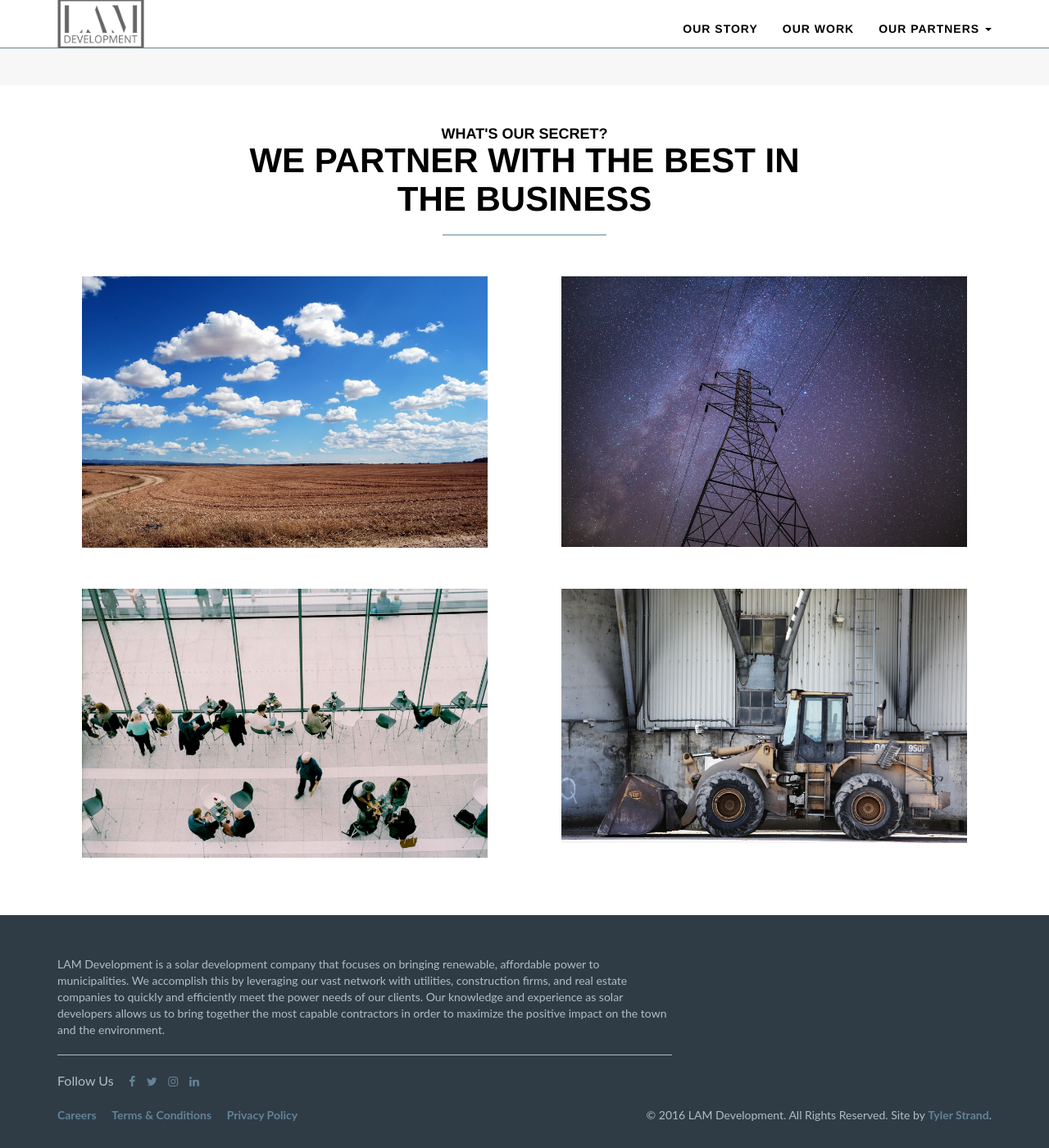
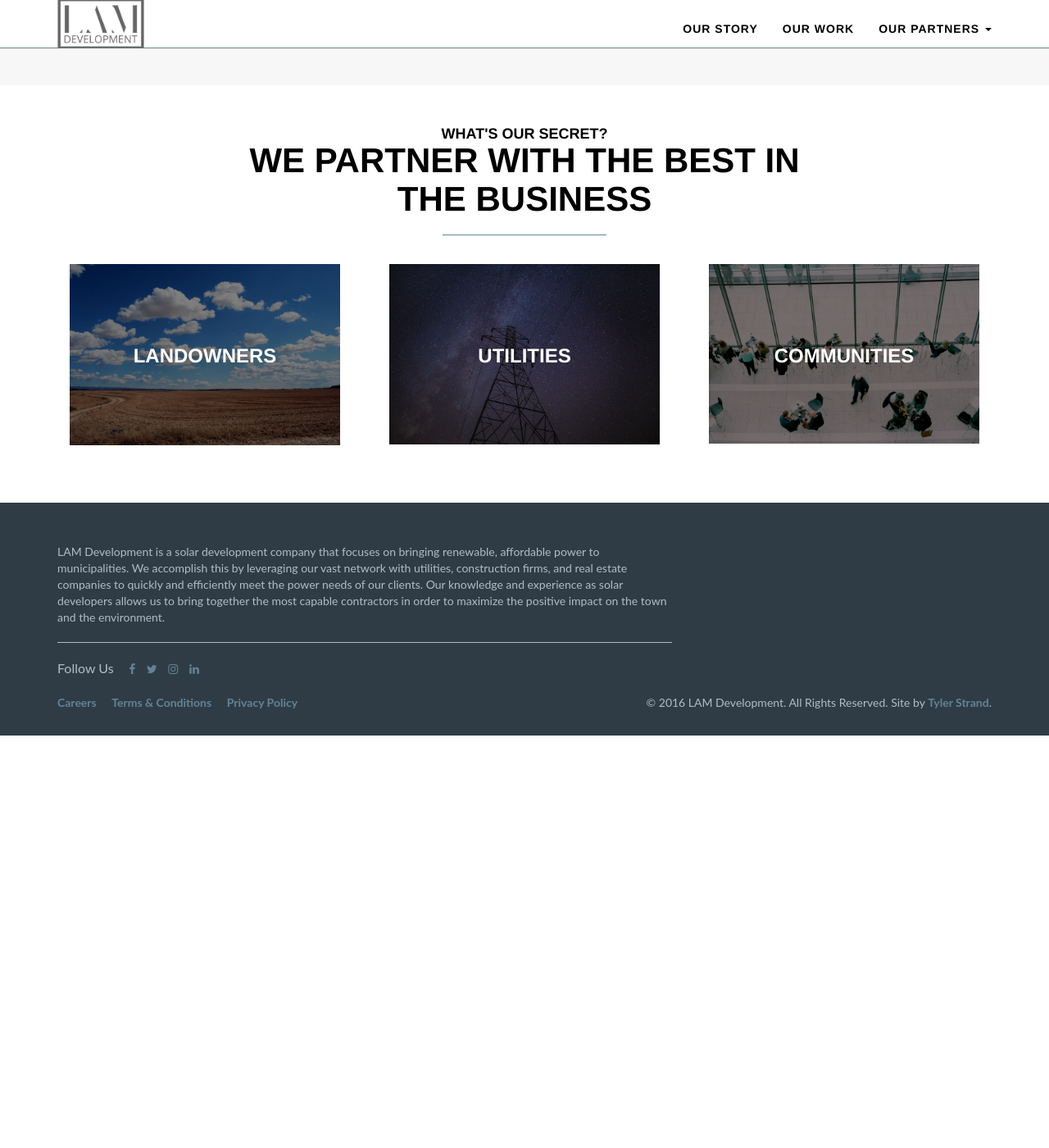
Before and after one commit to tstrand/lamdevelopment, a Jekyll site: the page built from index.markdown, in a window 1280 px wide and 1400 px high, scrolled down 1288 px. Shown: the whole window at 82% size. Built offline with Jekyll 4.4.1, drawn with Linux system fonts in a browser that asks for light colours; nearby versions of some CDN libraries; after the commit the page ends 2185 px from its top, so only the background shows below that.

Commit message:
lose investors. lose hover

```diff
--- a/_layouts/default.html
+++ b/_layouts/default.html
@@ -62,7 +62,6 @@
                             <li><a href="/partners#landowners">Landowners</a></li>
                             <li><a href="/partners#utilities">Utilities</a></li>
                             <li><a href="/partners#communities">Communities</a></li>
-                            <li><a href="/partners#investors">Investors</a></li>
                         </ul>
                     </li>
                 </ul>
--- a/_layouts/index.html
+++ b/_layouts/index.html
@@ -81,7 +81,7 @@ layout: default
                 </div>
             </div>
             <div class="row">
-                <div class="col-lg-6 col-md-6 col-sm-6">
+                <div class="col-lg-4 col-md-4 col-sm-4">
                     <div class="partner">
                         <div class="hovereffect">
                             <img class="img-responsive" src="/img/land.jpeg" alt="">
@@ -91,7 +91,7 @@ layout: default
                         </div>
                     </div>
                 </div>
-                <div class="col-lg-6 col-md-6 col-sm-6">
+                <div class="col-lg-4 col-md-4 col-sm-4">
                     <div class="partner">
                         <div class="hovereffect">
                             <img class="img-responsive" src="/img/power.jpg" alt="">
@@ -101,9 +101,7 @@ layout: default
                         </div>
                     </div>
                 </div>
-            </div>
-            <div class="row">
-                <div class="col-lg-6 col-md-6 col-sm-6">
+                <div class="col-lg-4 col-md-4 col-sm-4">
                     <div class="partner">
                         <div class="hovereffect">
                             <img class="img-responsive" src="/img/people.jpg" alt="">
@@ -113,16 +111,6 @@ layout: default
                         </div>
                     </div>
                 </div>
-                <div class="col-lg-6 col-md-6 col-sm-6">
-                    <div class="partner">
-                        <div class="hovereffect">
-                            <img class="img-responsive" src="/img/tractor.jpg" alt="">
-                            <a href="/partners#investors" class="overlay">
-                                <h2>Investors</h2>
-                            </a>
-                        </div>
-                    </div>
-                </div>
             </div>
         </div>
     </header>
--- a/css/hover.css
+++ b/css/hover.css
@@ -16,17 +16,19 @@
 	overflow:hidden;
 	top:0;
 	left:0;
-	opacity:0;
+	opacity:1;
 	background-color:rgba(0,0,0,0.5);
 	-webkit-transition:all .4s ease-in-out;
 	transition:all .4s ease-in-out;
+	filter:alpha(opacity=100);
+	text-decoration: none;
 }
 
 .hovereffect img {
 	display:block;
 	position:relative;
-	-webkit-transition:all .4s linear;
-	transition:all .4s linear;
+	-webkit-transition:all .3s linear;
+	transition:all .3s linear;
 }
 
 .hovereffect h2 {
@@ -35,12 +37,14 @@
 	text-align:center;
 	position:relative;
 	font-size:24px;
-	-webkit-transform:translatey(-100px);
-	-ms-transform:translatey(-100px);
-	transform:translatey(-100px);
+	/*-webkit-transform:translatey(-100px);*/
+	/*-ms-transform:translatey(-100px);*/
+	/*transform:translatey(-100px);*/
 	-webkit-transition:all .2s ease-in-out;
 	transition:all .2s ease-in-out;
 	padding-top:30%;
+	opacity:1;
+	filter:alpha(opacity=100);
 }
 
 .hovereffect:hover img {
@@ -48,41 +52,3 @@
 	-webkit-transform:scale(1.2);
 	transform:scale(1.2);
 }
-
-.hovereffect:hover .overlay {
-	opacity:1;
-	filter:alpha(opacity=100);
-	cursor: pointer;
-	text-decoration: none;
-}
-
-.hovereffect:hover h2 {
-	opacity:1;
-	filter:alpha(opacity=100);
-	-ms-transform:translatey(0);
-	-webkit-transform:translatey(0);
-	transform:translatey(0);
-}
-
-@media (max-width: 767px) {
-	.hovereffect img {
-		-ms-transform:scale(1.2);
-		-webkit-transform:scale(1.2);
-		transform:scale(1.2);
-	}
-
-	.hovereffect .overlay {
-		opacity:1;
-		filter:alpha(opacity=100);
-		cursor: pointer;
-		text-decoration: none;
-	}
-
-	.hovereffect h2 {
-		opacity:1;
-		filter:alpha(opacity=100);
-		-ms-transform:translatey(0);
-		-webkit-transform:translatey(0);
-		transform:translatey(0);
-	}
-}
--- a/css/main.scss
+++ b/css/main.scss
@@ -236,7 +236,7 @@ section.offwhite {
 }
 
 .partner {
-  padding: 30px;
+  padding: 15px;
   margin-bottom: 20px;
 }
 
```
